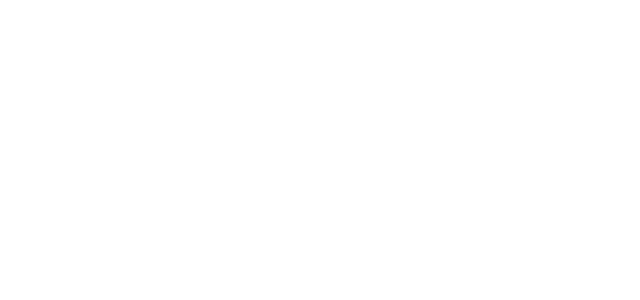
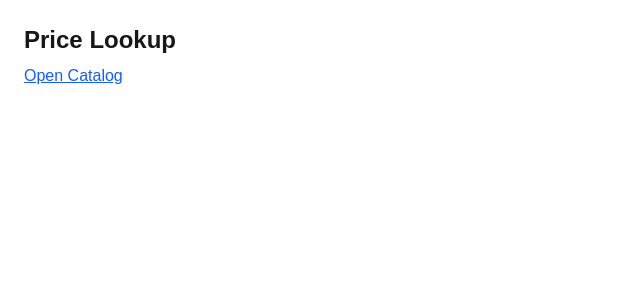
Before and after one commit to xpressl/hello-claude, a Next.js app in the folder pricing-tool/: page / in a window 1280 px wide. Before the commit this address had no page. Shown: the top 300 px of the page, without its empty margins (0-640 px from the left). Built offline with nearby package versions, Linux system fonts and the light colour scheme.

Commit message:
Replace automatic redirect with home page landing

```diff
--- a/pricing-tool/app/page.tsx
+++ b/pricing-tool/app/page.tsx
@@ -1,5 +1,14 @@
-import { redirect } from 'next/navigation'
+import Link from "next/link"
 
 export default function Home() {
-  redirect('/catalog')
+  return (
+    <main className="p-6">
+      <h1 className="text-2xl font-semibold">Price Lookup</h1>
+      <p className="mt-2">
+        <Link className="text-blue-600 underline" href="/catalog">
+          Open Catalog
+        </Link>
+      </p>
+    </main>
+  )
 }
```
